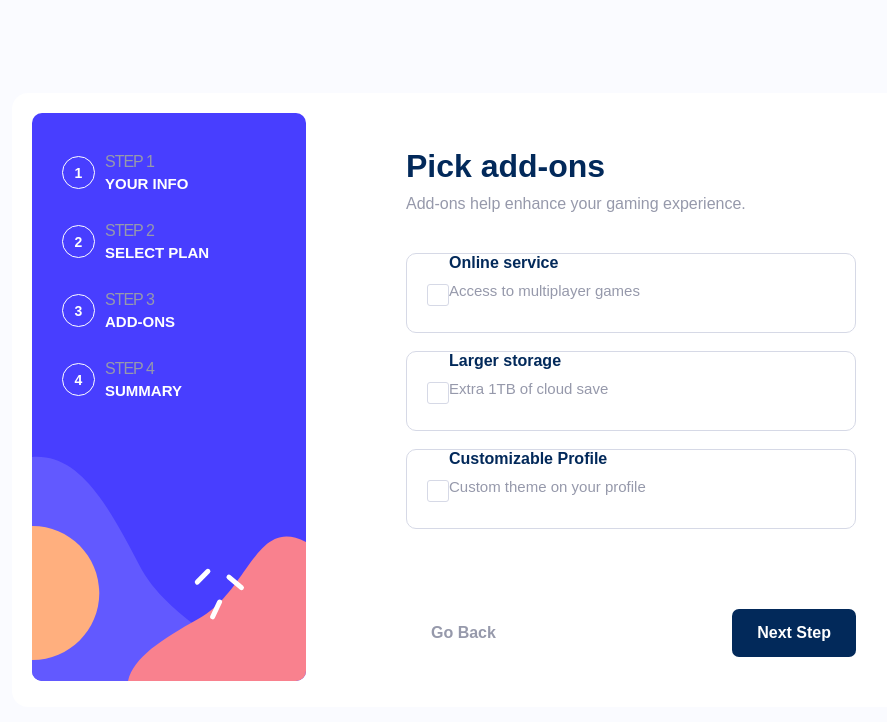
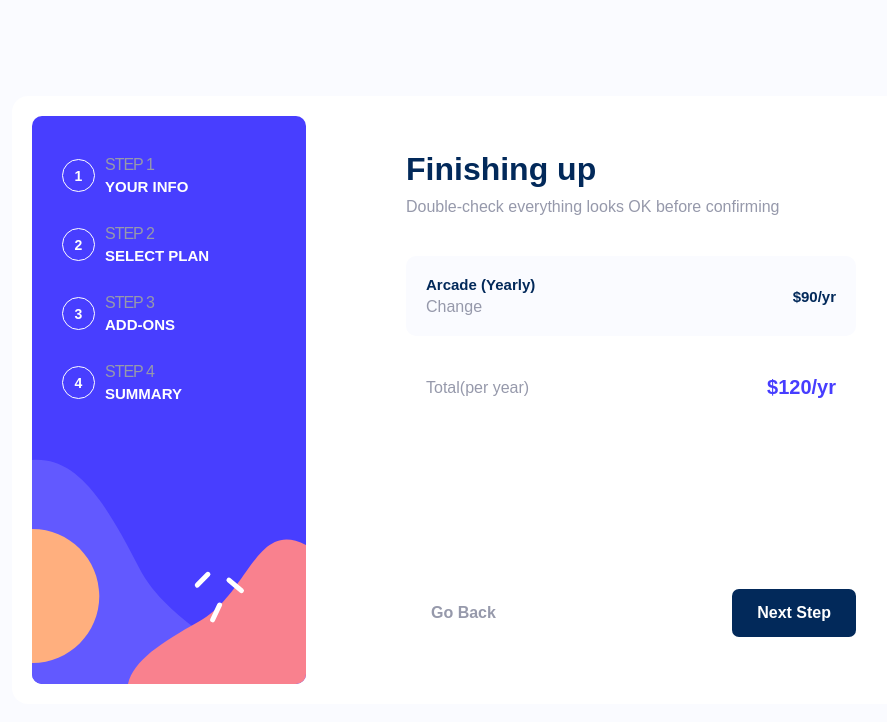
Before and after one commit to dwzm0/multistep-form, a React (Create React App) app: page / in a window 1280 px wide. Shown: the top 722 px of the page, without its empty margins (156-1043 px from the left). Built offline with nearby package versions, Linux system fonts and the light colour scheme.

Commit message:
fourth form full

```diff
--- a/src/components/FormFinal/FormFinal.elements.tsx
+++ b/src/components/FormFourth/FormFourth.elements.tsx
@@ -5,37 +5,37 @@ export const ChoosenPlanContainer = styled.div`
     flex-direction: column;
     gap: 5px;
 `
-export const FinalFormContainer = styled.div`
+export const FourthFormContainer = styled.div`
     display: flex;
     flex-direction: row;
     align-items: center;
-    gap: 240px;
-    background-color: hsl(217, 100%, 97%);
+    justify-content: space-between;
+    background-color: var(--alabaster);
     padding: 20px;
     width: 450px;
     border-radius: 10px;
-    margin-top: 40px;
     margin-bottom: 30px;
 
 
     @media screen and (max-width: 770px) {
-        gap: 103px;
         margin-top: 0px;
         margin-bottom: 0px;
-        max-width: 320px;
+        width: 100%;
    }
 `
 export const SumContainer = styled.div`
     display: flex;
     flex-direction: row;
     align-items: center;
-    gap: 230px;
+    justify-content: space-between;
     padding-inline: 20px;
     padding-top: 10px;
     width: 450px;
+    margin-bottom: 190px;
 
     @media screen and (max-width: 770px) {
-        max-width: 320px;
+        width: 100%;
+        margin-bottom: 0px;
    }
 `
 
--- /dev/null
+++ b/src/components/FormFourth/FormFourth.tsx
@@ -0,0 +1,38 @@
+import React from 'react'
+import { SubHeading, Text, Heading, Section, TextWrapper, Footer, ForwardButton, BackButton } from '../../globalStyle'
+import { FourthFormContainer, ChoosenPlanContainer, SumContainer, FinalSumText } from './FormFourth.elements'
+
+interface formFinalPropsInt {
+  finalHeading: string
+  finalText: string
+}
+
+const FormFourth = ({ finalHeading, finalText }: formFinalPropsInt): JSX.Element => {
+  return (
+    <>
+      <Section>
+          <TextWrapper>
+            <Heading>{finalHeading}</Heading>
+            <Text>{finalText}</Text>
+          </TextWrapper>
+          <FourthFormContainer>
+            <ChoosenPlanContainer>
+                 <SubHeading darkText={true}>Arcade (Yearly)</SubHeading>
+                 <Text>Change</Text>
+            </ChoosenPlanContainer>
+            <SubHeading darkText={true}>$90/yr</SubHeading>
+          </FourthFormContainer>
+          <SumContainer>
+             <Text>Total(per year)</Text>
+             <FinalSumText>$120/yr</FinalSumText>
+          </SumContainer>
+          <Footer>
+                <BackButton>Go Back</BackButton>
+                <ForwardButton>Next Step</ForwardButton>
+            </Footer>
+      </Section>
+    </>
+  )
+}
+
+export default FormFourth
--- a/src/components/FormFinal/FormFinalProps.tsx
+++ b/src/components/FormFourth/FormFourthProps.tsx
@@ -1,4 +1,4 @@
-export const formFinalProps = {
+export const formFourthProps = {
   finalHeading: 'Finishing up',
   finalText: 'Double-check everything looks OK before confirming'
 }
--- a/src/components/FormThird/FormThird.elements.tsx
+++ b/src/components/FormThird/FormThird.elements.tsx
@@ -54,18 +54,19 @@ export const CheckLabel = styled.label`
   }
 
 `
+
 export const CheckSpan = styled.span`
   border: 1px solid hsl(229, 24%, 87%);
   display: inline-block;
   padding: 10px;
   border-radius: 3px;
+
 `
 
 export const CheckInput = styled.input`
-  display: none;
+   display: none;
 
-  &:checked + &${CheckSpan} {
-    background: #f00;
-    color: #fff;
+  &:checked ${CheckSpan} {
+    background-color: red;
   }
 `
--- a/src/components/Main/Main.elements.tsx
+++ b/src/components/Main/Main.elements.tsx
@@ -12,7 +12,7 @@ export const MainContainer = styled.main`
         max-width: 448px;
         width: 100%;
         padding: 24px;
-        background-color: var(--alabaster);
+        background-color: var(--white);
         margin: -4.5rem auto 0px;
         z-index: 1;
         box-shadow: rgba(2, 41, 90, 0.05) 0px 8px 24px 24px;
--- a/src/components/Main/Main.tsx
+++ b/src/components/Main/Main.tsx
@@ -4,13 +4,15 @@ import { MainContainer } from './Main.elements'
  *//* import FormSecond from '../FormSecond/FormSecond'
 import { formSecondProps } from '../FormSecond/FormSecondProps'
  */
-import FormThird from '../FormThird/FormThird'
-import { formThirdProps } from '../FormThird/FormThirdProps'
+/* import FormThird from '../FormThird/FormThird'
+import { formThirdProps } from '../FormThird/FormThirdProps' */
+import FormFourth from '../FormFourth/FormFourth'
+import { formFourthProps } from '../FormFourth/FormFourthProps'
 const Main = (): JSX.Element => {
   return (
     <>
       <MainContainer>
-        <FormThird {...formThirdProps}/>
+        <FormFourth {...formFourthProps}/>
       </MainContainer>
     </>
   )
```
Also changed, not shown: src/components/FormFinal/FormFinal.tsx (deleted, +0 -32 lines).
